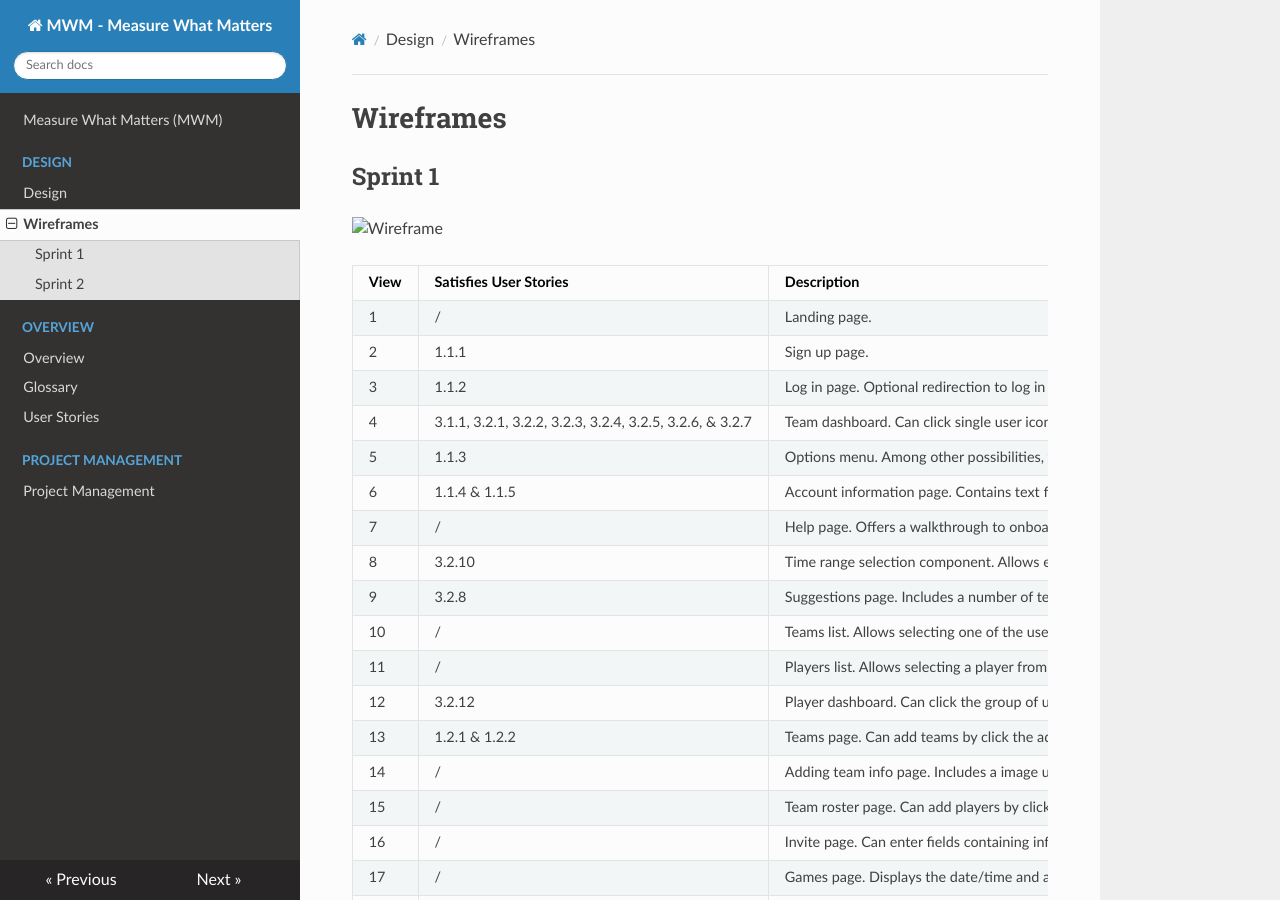
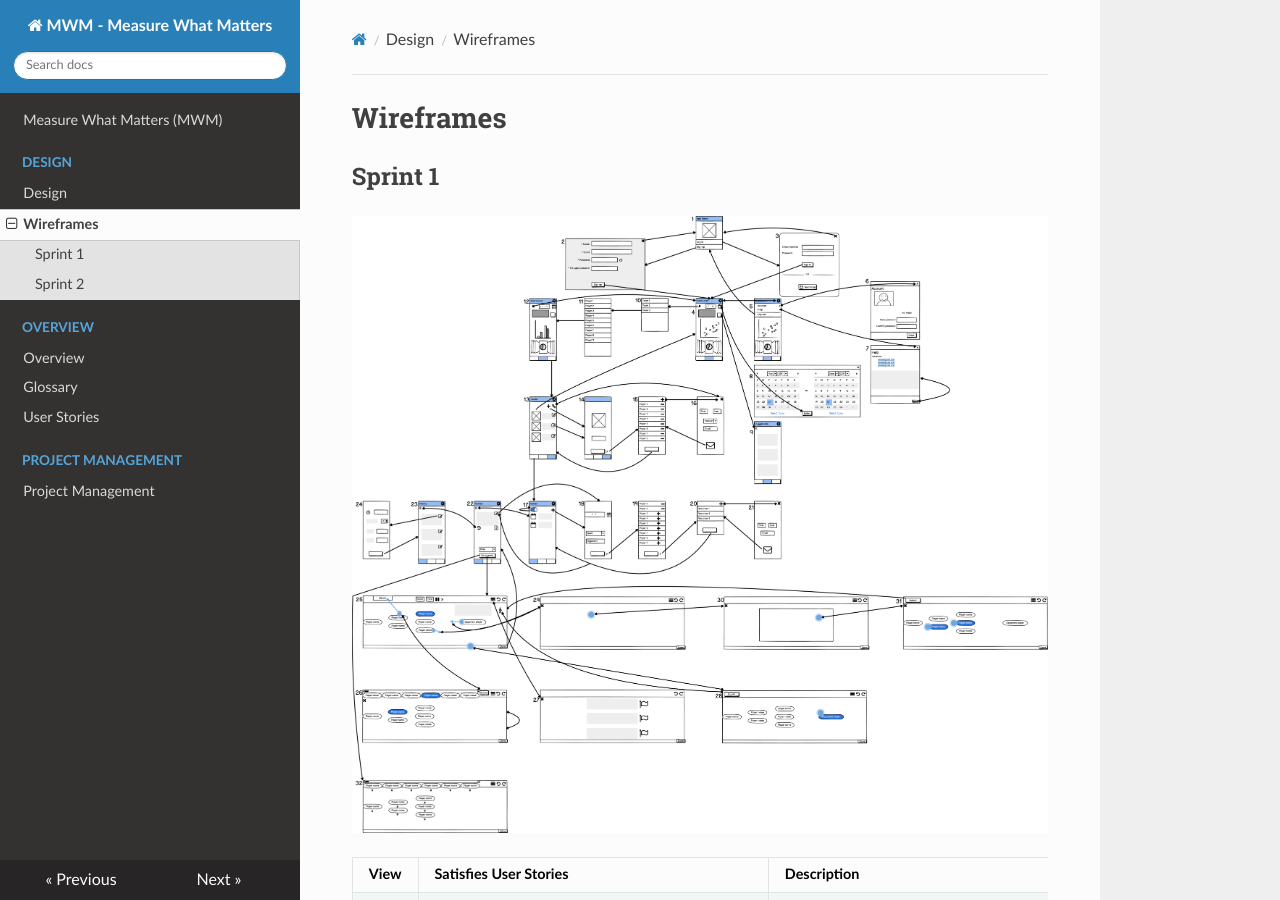
Before and after one commit to TaylorZowtuk/measure-what-matters, an MkDocs documentation site: the page built from docs/docs/design/wireframes.md, in a window 1280 px wide and 900 px high. Built offline with MkDocs 1.6.1, drawn with Linux system fonts in a browser that asks for light colours; nearby versions of some CDN libraries.

Commit message:
move wireframes image, add description

```diff
--- a/docs/docs/design/wireframes.md
+++ b/docs/docs/design/wireframes.md
@@ -1,6 +1,6 @@
 # Wireframes
 ## Sprint 1
-![Wireframe](../../images/design/wireframe/wireframe_1.png)
+![Wireframe](./images/wireframe/wireframe_1.png)
 
 View | Satisfies User Stories | Description
 ---- | -----------------------|------------
```
Also changed, not shown: docs/docs/design/index.md (+1 -1 lines), docs/docs/design/images/componentDiagram/component-diagram.png, docs/docs/design/images/wireframe/wireframe_1.png (renamed from docs/images/design/wireframe/wireframe_1.png), docs/images/architecture.png (deleted).
